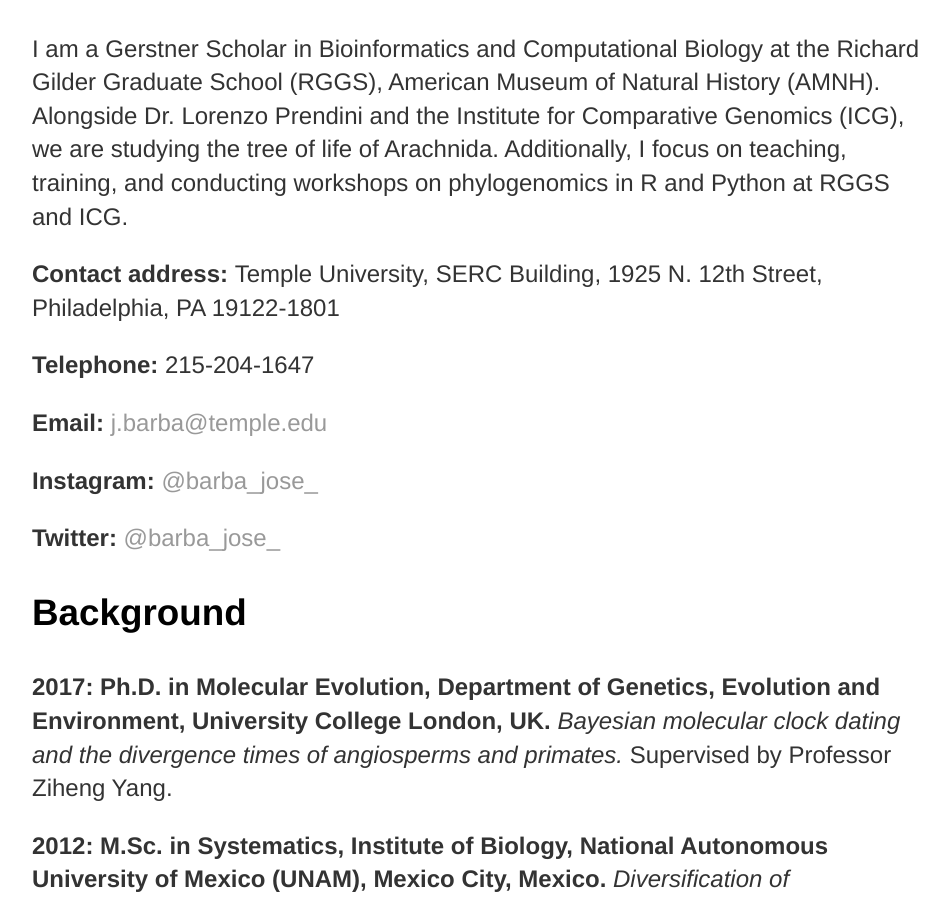
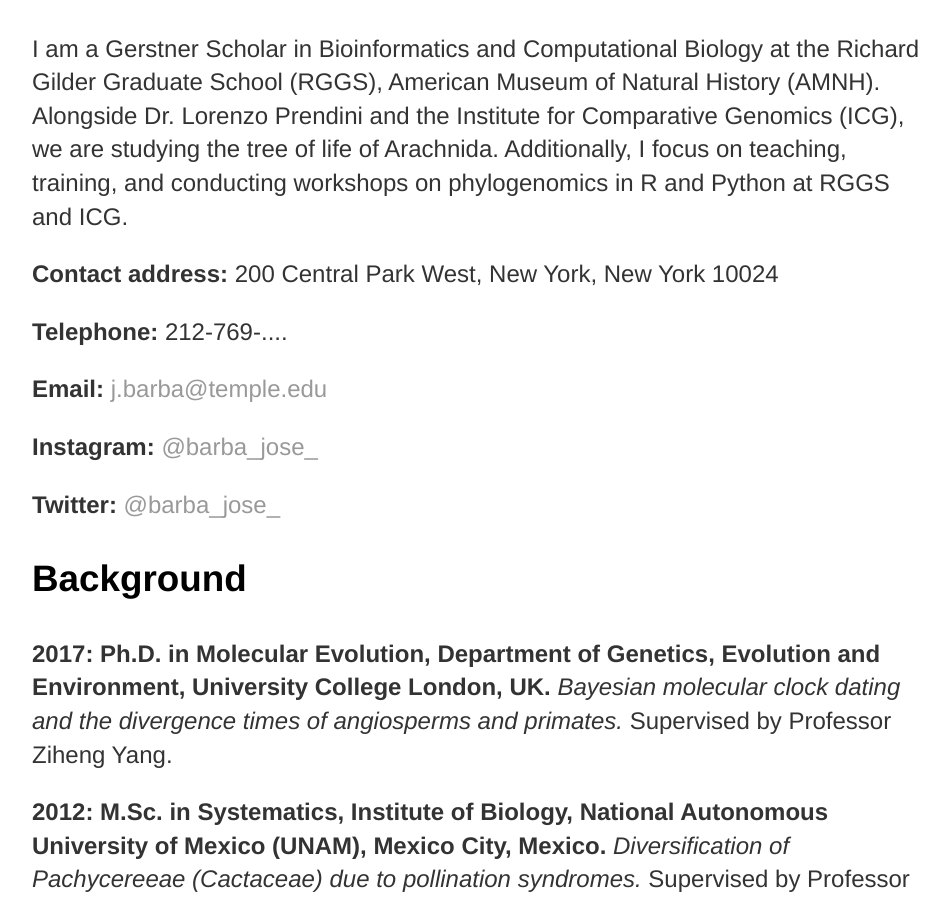
Before and after one commit to josebarbamontoya/josebarbamontoya.github.io, a Jekyll site: the page built from about/index.html, in a window 1280 px wide and 900 px high, scrolled down 399 px. Shown: the whole window, without its empty margins (160-1109 px from the left). Built offline with Jekyll 4.4.1, drawn with Linux system fonts in a browser that asks for light colours.

Commit message:
Update index.html

```diff
--- a/about/index.html
+++ b/about/index.html
@@ -7,8 +7,8 @@
   					<h3>Jose Barba-Montoya – Gerstner Scholar in Bioinformatics and Computational Biology</h3>
 		<p style="text-align:center;"><img src="/img/photo7.jpg" height="140" width="250"></p>
 		<p>I am a Gerstner Scholar in Bioinformatics and Computational Biology at the Richard Gilder Graduate School (RGGS), American Museum of Natural History (AMNH). Alongside Dr. Lorenzo Prendini and the Institute for Comparative Genomics (ICG), we are studying the tree of life of Arachnida. Additionally, I focus on teaching, training, and conducting workshops on phylogenomics in R and Python at RGGS and ICG.
-		<p><b>Contact address: </b>Temple University, SERC Building, 1925 N. 12th Street, Philadelphia, PA 19122-1801</p>
-		<p><b>Telephone: </b>215-204-1647</p>
+		<p><b>Contact address: </b>200 Central Park West, New York, New York 10024</p>
+		<p><b>Telephone: </b>212-769-....</p>
 		<p><b>Email: </b> <a href="mailto:j.barba@temple.edu">j.barba@temple.edu</a></p>
 		<p><b>Instagram: </b> <a href="https://www.instagram.com/barba_jose_/">@barba_jose_</a></p>
 		<p><b>Twitter: </b> <a href="https://twitter.com/barba_jose_">@barba_jose_</a></p>
```
